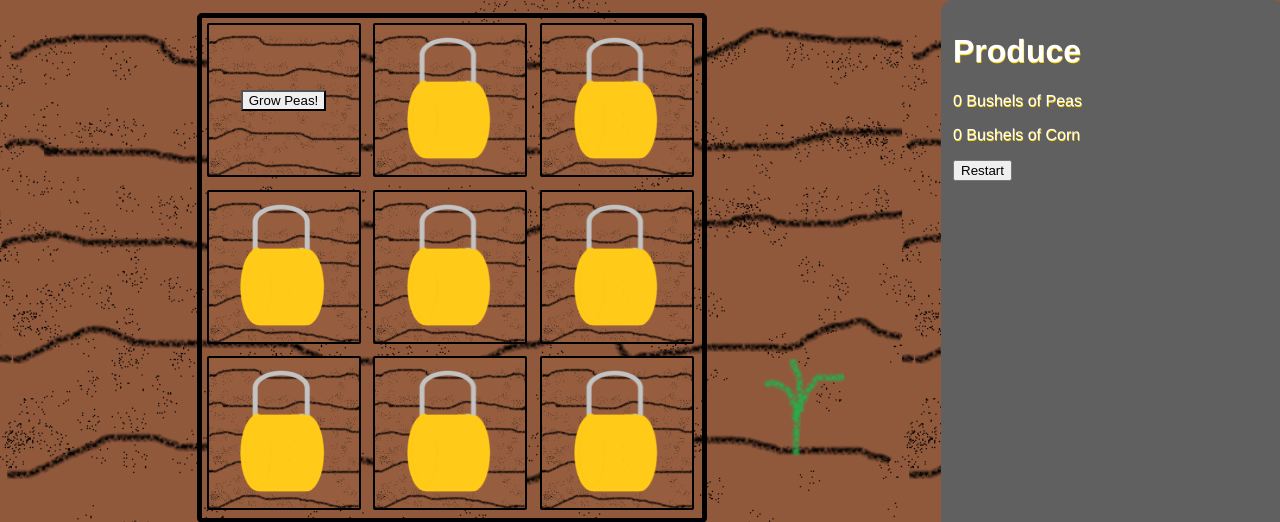
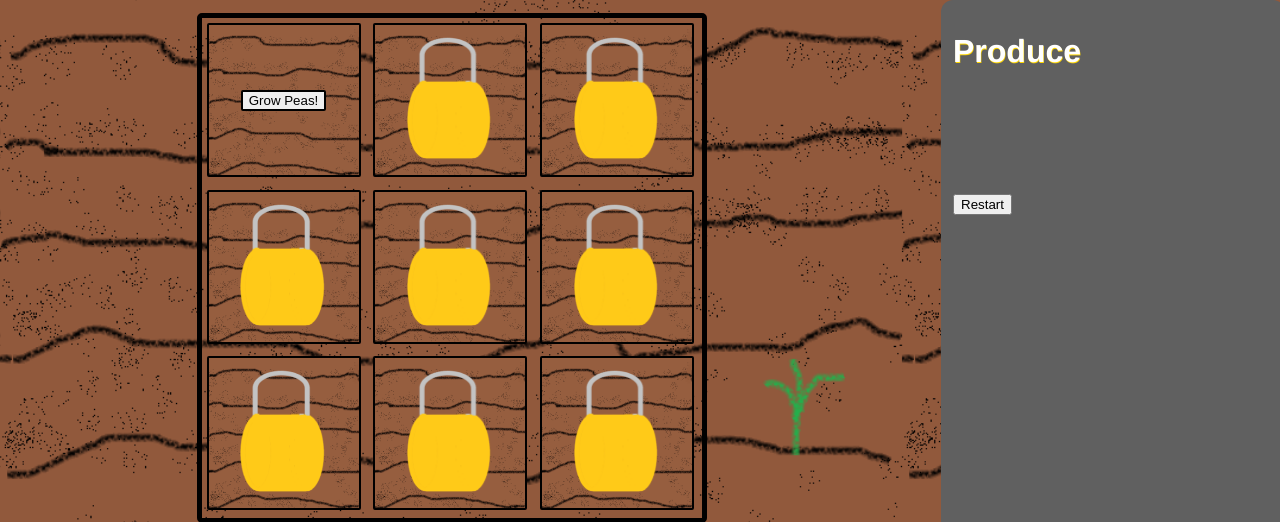
Before and after one commit to hnasheralneam/vegetable-dash, a PHP site: page /Game/index.html in a window 1280 px wide. Shown: the top 522 px of the page. Run offline with PHP 8.4, Linux system fonts and the light colour scheme.

Commit message:
Store Updated!
The store now shows the amount of strawberries, as well as only showing the amount you have of somthing when that plot is unlocked!

```diff
--- a/Game/index.html
+++ b/Game/index.html
@@ -40,9 +40,10 @@
       </div>
       <div id="information">
          <h1>Produce</h1>
-         <div class="">
+         <div class="produce">
             <p id="peaBushels">0 Bushels of Peas</p>
             <p id="cornBushels">0 Bushels of Corn</p>
+            <p id="strawberryBushels">0 Bushels of Strawberries</p>
          </div>
          <button onclick="restart()">Restart</button>
       </div>
--- a/Game/main.js
+++ b/Game/main.js
@@ -3,10 +3,11 @@
 ~~~~~~~~~~~~~~~~~
 TABLE OF CONTENTS
 ~~~~~~~~~~~~~~~~~
+Idea               | Thoughts, plots, the lot
 Game Data          | All game information stored in object variables
 Peas               | All about the first plot
 Store              | Update the store
-Purchase Plots     | Functiona that unlock plots
+Purchase Plots     | Functions that unlock plots
 Setup              | Prepare game for returning player
 Settings           | So far, just restart
 Save               | Save the game data
@@ -14,6 +15,15 @@ Save               | Save the game data
 // Initate JavaScript strict mode
 "use strict";
 
+/*~~~~~~~~~~~~~~~~~~~~~~~~~~~~~~~~~~~~~~~~~~~~~~~~~~~~~~~~~~~~~~~~~~~~~~~~~~~~~~~~
+Ideas
+~~~~~~~~~~~~~~~~~~~~~~~~~~~~~~~~~~~~~~~~~~~~~~~~~~~~~~~~~~~~~~~~~~~~~~~~~~~~~~~~*/
+/*
+//Automate harvesting while active
+if (poltStatus.peas = "ready") {
+   document.getElementById("harvest1").click();
+}
+*/
 /*~~~~~~~~~~~~~~~~~~~~~~~~~~~~~~~~~~~~~~~~~~~~~~~~~~~~~~~~~~~~~~~~~~~~~~~~~~~~~~~~
 Game Data
 ~~~~~~~~~~~~~~~~~~~~~~~~~~~~~~~~~~~~~~~~~~~~~~~~~~~~~~~~~~~~~~~~~~~~~~~~~~~~~~~~*/
@@ -189,7 +199,7 @@ function harvestStrawberries() {
 
 function strawberriesStatus() {
    if (plotStatus.strawberries === "fruiting") {
-      document.getElementById("plot3").style.background = "url(../Images/fruiting-strawberry-plant.png)";
+      document.getElementById("plot3").style.background = "url(../Images/Plots/grown-strawberries.png)";
       document.getElementById("plot3").style.backgroundSize = "cover";
       document.getElementById("harvest3").style.opacity = "1";
       document.getElementById("harvest3").style.zIndex = "1";
@@ -271,8 +281,21 @@ function removeStrawberryLock() {
 
 function produceDisplay() {
    // Updates the amount of produce in store
-   document.getElementById("peaBushels").innerHTML = `${produce.peas} Bushels of Peas`
-   document.getElementById("cornBushels").innerHTML = `${produce.corn} Bushels of Corn`
+   // If the plot is unlocked
+   if (plots.peaplot === "unlocked") {
+      // Show the element
+      document.getElementById("peaBushels").style.visibility = "visible";
+      // Display the amount of that product
+      document.getElementById("peaBushels").innerHTML = `${produce.peas} Bushels of Peas`;
+   }
+   if (plots.cornplot === "unlocked") {
+      document.getElementById("cornBushels").style.visibility = "visible";
+      document.getElementById("cornBushels").innerHTML = `${produce.corn} Bushels of Corn`;
+   }
+   if (plots.strawberryplot === "unlocked") {
+      document.getElementById("strawberryBushels").style.visibility = "visible";
+      document.getElementById("strawberryBushels").innerHTML = `${produce.strawberries} Bushels of Strawberries`;
+   }
 }
 
 var plantStatus = window.setInterval(function() {
--- a/Game/styles.css
+++ b/Game/styles.css
@@ -56,13 +56,18 @@ body {
 
 #grow1, #grow2, #grow3 {
    transition: .2s;
-   border-radius: 1px;
+   border-radius: 2px;
    position: absolute;
    z-index: 1;
+   border: solid 2px black;
 }
 
 .locked {
    height: 130px;
+}
+
+.produce p {
+   visibility: hidden;
 }
 
 .remaining-crop-time {
@@ -80,7 +85,7 @@ body {
 
 #harvest1, #harvest2, #harvest3 {
    transition: .2s;
-   border-radius: 1px;
+   border-radius: 2px;
    opacity: 0;
    z-index: -1;
 }
```
Also changed, not shown: Images/Plots/grown-strawberries.png, Images/Vegetables/beet.png (renamed from Images/beet.png), Images/Vegetables/carrot-plant.png (renamed from Images/carrot-plant.png), Images/Vegetables/corn-plant.png (renamed from Images/corn-plant.png), Images/Vegetables/fruiting-strawberry-plant.png (renamed from Images/fruiting-strawberry-plant.png), Images/Vegetables/pea-plant.png (renamed from Images/pea-plant.png), Images/Vegetables/radish.png (renamed from Images/radish.png), Images/Vegetables/sprout.png (renamed from Images/sprout.png), Images/Vegetables/strawberry.png (added), Images/Vegetables/turnip.png (renamed from Images/turnip.png), Images/strawberry.png (deleted), Images/young-tree.png.
